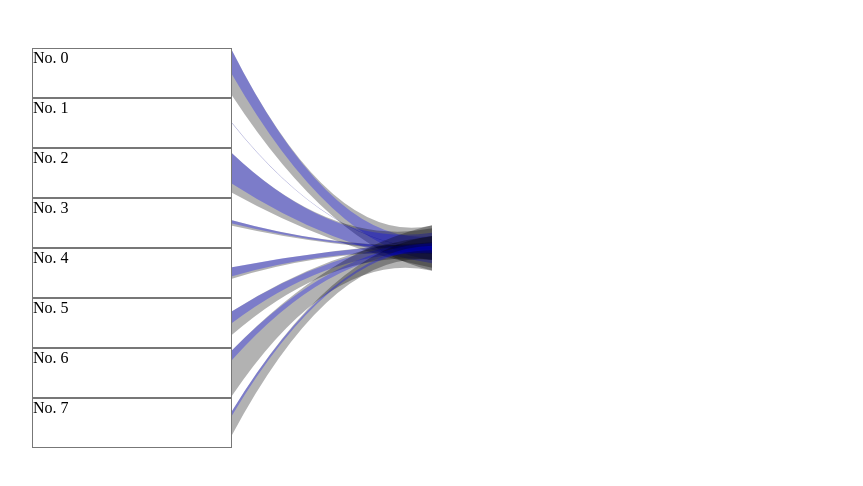
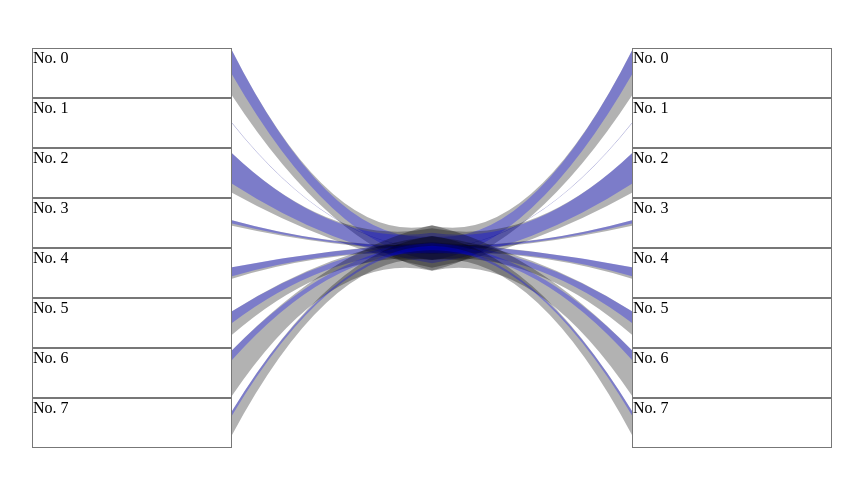
Before and after one commit to zenozeng/fly-branch-chart, a website: page demo/index.html in a window 1280 px wide. Shown: the whole page, without its empty margins (16-879 px from the left). Drawn offline with Linux system fonts and the light colour scheme.

Commit message:
yet another list for demo

```diff
--- a/demo/index.html
+++ b/demo/index.html
@@ -23,7 +23,8 @@
 </style>
 <body>
     <ul></ul>
-    <canvas></canvas>
+    <canvas id="c1"></canvas>
+    <canvas id="c2"></canvas>
     <script src="../browser.js"></script>
     <script src="main.js"></script>
 </body>
--- a/demo/main.js
+++ b/demo/main.js
@@ -10,14 +10,26 @@ for(var i = 0; i < 200; i++) {
     li.dataset.flyBranch = JSON.stringify(branches);
     ul.appendChild(li);
 }
-var opts = {
-    width: 200,
-    height: 400,
-    container: ul,
-    elements: ul.querySelectorAll('li'),
-    canvas: document.querySelector('canvas')
-};
-var flyBranchChart = new FlyBranchChart(opts);
+var yaUl = ul.cloneNode(true);
+document.body.appendChild(yaUl);
+
+var flyBranchChart = new FlyBranchChart([
+    {
+        width: 200,
+        height: 400,
+        container: ul,
+        elements: ul.querySelectorAll('li'),
+        canvas: document.querySelector('#c1')
+    },
+    {
+        width: 200,
+        height: 400,
+        container: yaUl,
+        elements: yaUl.querySelectorAll('li'),
+        canvas: document.querySelector('#c2'),
+        reverse: true
+    }
+]);
 flyBranchChart.start();
 ul.addEventListener('scroll', function() {
     flyBranchChart.resume();
```
